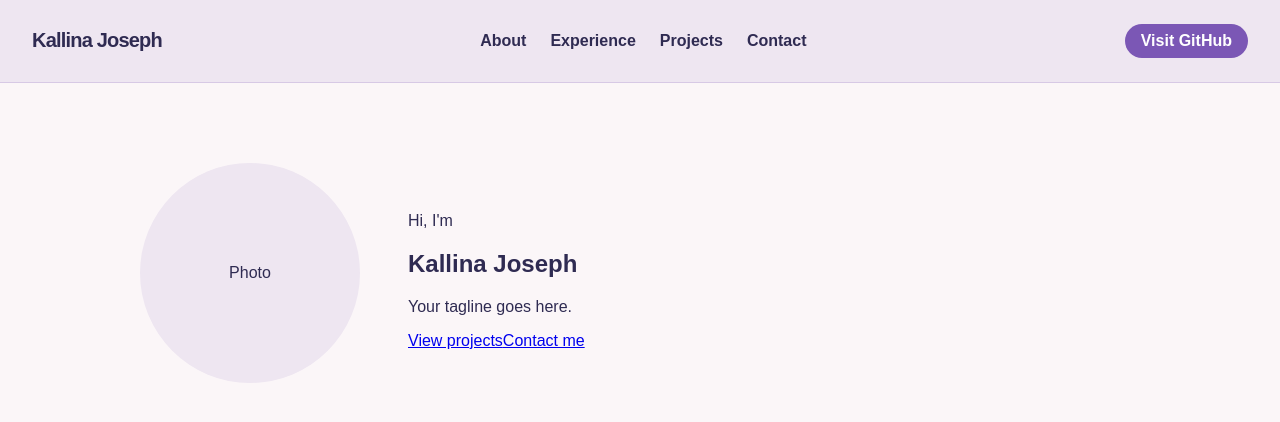
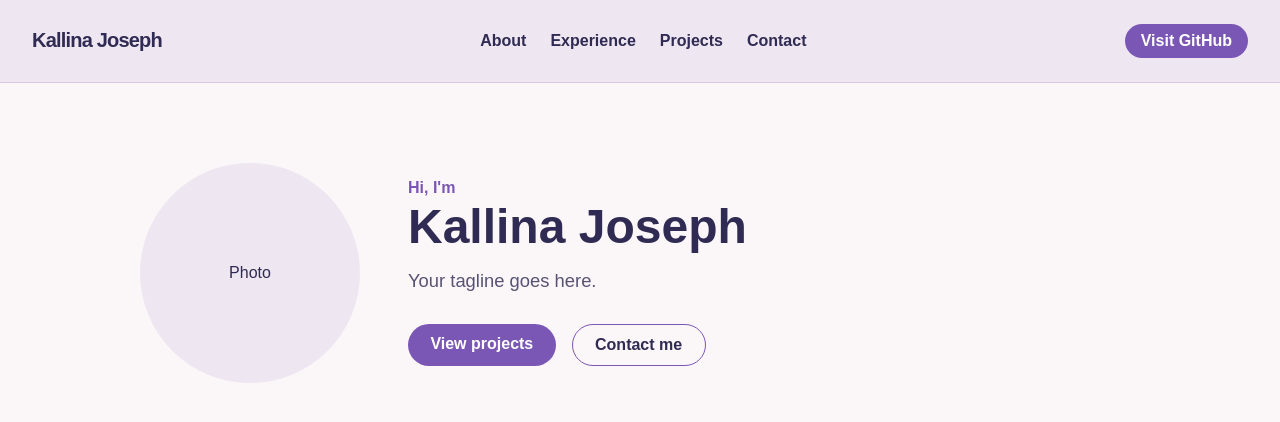
Before and after one commit to Kallina-source/portfolio-site, a React (Vite) app: page / in a window 1280 px wide. Shown: the top 422 px of the page. Built offline with nearby package versions, Linux system fonts and the light colour scheme.

Commit message:
Style hero text and buttons

```diff
--- a/src/index.css
+++ b/src/index.css
@@ -82,3 +82,57 @@ background-color: color-mix(in srgb, var(--accent) 10%, var(--bg));
   align-items: center;
   justify-content: center;
 }
+
+.hero-hello {
+  color: var(--accent);
+  font-weight: 600;
+  margin: 0;
+}
+
+.hero h1 {
+  font-size: 3rem;
+  line-height: 1.1;
+  margin: 0.25rem 0 1rem;
+}
+
+.hero-tagline {
+  font-size: 1.15rem;
+  max-width: 30rem;
+  margin: 0 0 2rem;
+  opacity: 0.8;
+}
+
+.hero-buttons {
+  display: flex;
+  gap: 1rem;
+  flex-wrap: wrap;
+}
+
+.btn {
+  text-decoration: none;
+  color: white;
+  background-color: var(--accent);
+  padding: 0.7rem 1.4rem;
+  border-radius: 999px;
+  font-weight: 600;
+  transition: background-color 0.3s ease;
+}
+
+.btn:hover {
+  background-color: var(--accent-dark);
+}
+
+.btn-outline {
+  text-decoration: none;
+  color: var(--text);
+  border: 1.5px solid var(--accent);
+  padding: 0.7rem 1.4rem;
+  border-radius: 999px;
+  font-weight: 600;
+  transition: all 0.3s ease;
+}
+
+.btn-outline:hover {
+  background-color: var(--accent);
+  color: white;
+}
```
